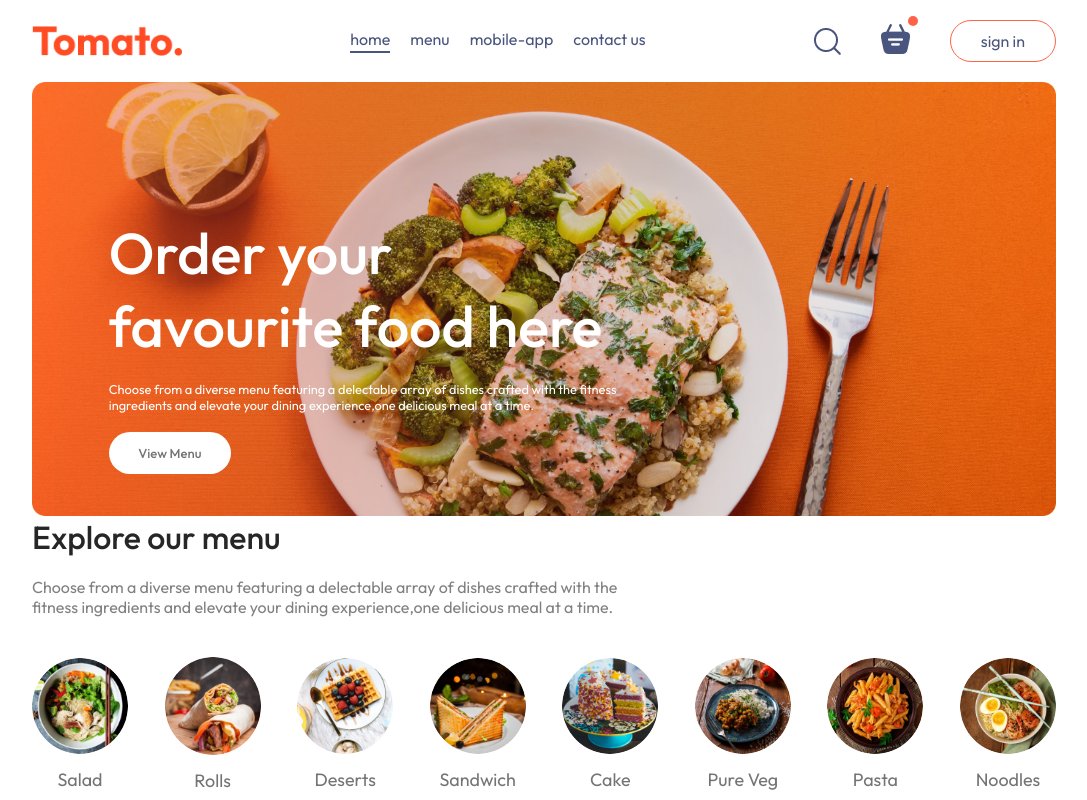
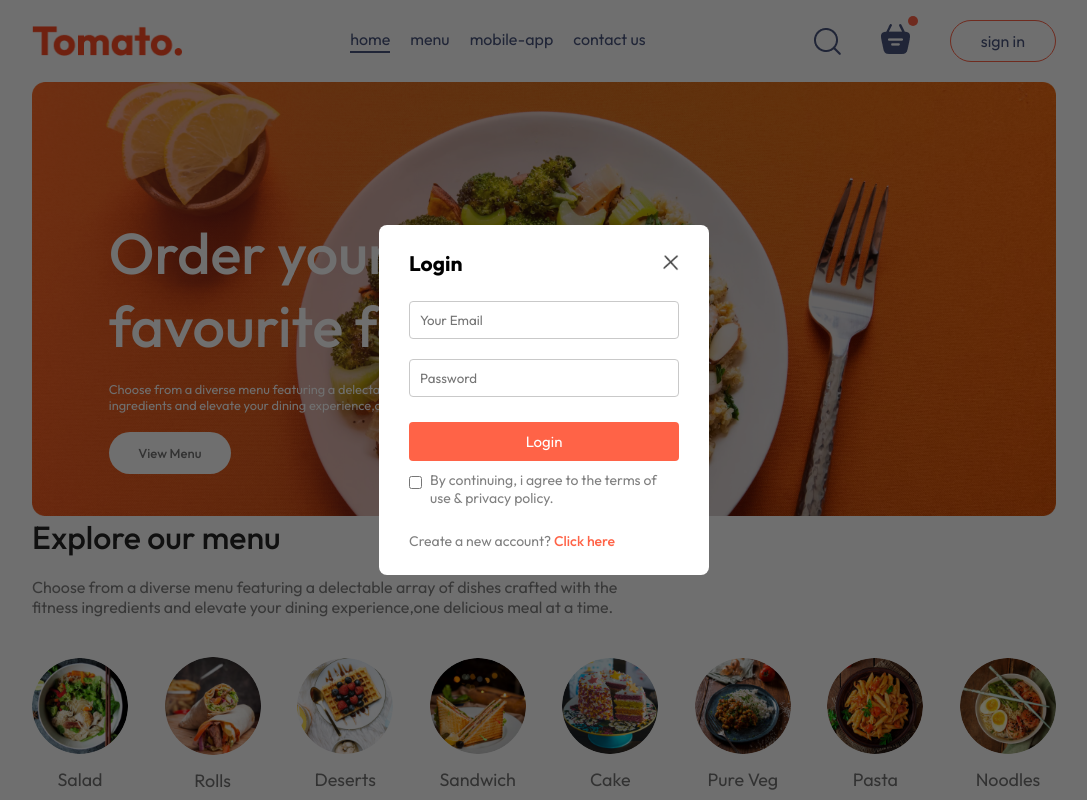
Before and after one commit to mdamir-012/Food_delivery_app, a React (Vite) app in the folder frontend/: page / in a window 1280 px wide. Both pictures are taken after a click on the button "sign in". Shown: the top 800 px of the page, without its empty margins (96-1183 px from the left). Built offline with nearby package versions, Linux system fonts and the light colour scheme.

Commit message:
signup and loginPopup page created and functionality working properly and also css added to it

```diff
--- a/frontend/src/App.jsx
+++ b/frontend/src/App.jsx
@@ -6,12 +6,17 @@
 import PlaceOrder from "./pages/PlaceOrder/PlaceOrder";
 import Home from "./pages/Home/Home";
 import Footer from "./components/Footer/Footer";
+import { useState } from "react";
+import LoginPopup from "./components/LoginPopup/LoginPopup";
 
 const App = () => {
+  const [showLogin,setShowLogin]=useState(false);
+
   return (
     <>
+    {showLogin?<LoginPopup setShowLogin={setShowLogin}/>:<></>}
       <div className="app">
-        <Navbar />
+        <Navbar setShowLogin={setShowLogin} />
         <Routes>
           <Route path="/" element={<Home />} />
           <Route path="/cart" element={<Cart />} />
--- /dev/null
+++ b/frontend/src/components/LoginPopup/LoginPopup.css
@@ -0,0 +1,74 @@
+.Login_popup {
+  position: absolute;
+  z-index: 1;
+  width: 100%;
+  height: 100%;
+  background-color: #00000090;
+  display: grid;
+}
+
+.login_popup_container {
+  place-self: center;
+  width: max(23vw, 330px);
+  color: #808080;
+  background-color: white;
+  display: flex;
+  flex-direction: column;
+  gap: 25px;
+  padding: 25px 30px;
+  border-radius: 8px;
+  font-size: 14px;
+  animation: fadeIn 0.5s;
+}
+
+.login_popup_title {
+  display: flex;
+  justify-content: space-between;
+  align-items: center;
+  color: black;
+}
+
+.login_popup_title img {
+  width: 16px;
+  cursor: pointer;
+}
+
+.login_popup_inputs {
+  display: flex;
+  flex-direction: column;
+  gap: 20px;
+}
+
+.login_popup_inputs input {
+  outline: none;
+  border: 1px solid #c9c9c9;
+  padding: 10px;
+  border-radius: 4px;
+}
+
+.login_popup_container button {
+  border: none;
+  padding: 10px;
+  border-radius: 4px;
+  color: white;
+  background-color: tomato;
+  font-size: 15px;
+  cursor: pointer;
+}
+
+.login_popup_condition{
+    display: flex;
+    align-items: start;
+    gap: 8px;
+    margin-top: -15px;
+}
+
+.login_popup_condition input{
+    margin-top: 5px;
+}
+
+.login_popup_container p span{
+    color: tomato;
+    font-weight: 500;
+    cursor: pointer;
+}
--- /dev/null
+++ b/frontend/src/components/LoginPopup/LoginPopup.jsx
@@ -0,0 +1,34 @@
+// import React from 'react'
+import { useState } from "react";
+import "./LoginPopup.css";
+import { assets } from "../../assets/frontend_assets/assets";
+
+const LoginPopup = ({setShowLogin}) => {
+    const [currentState,setCurrentState]=useState("Login");
+
+  return (
+    <div className="Login_popup">
+      <form  className="login_popup_container">
+        <div className="login_popup_title">
+            <h2>{currentState}</h2>
+            <img onClick={()=>setShowLogin(false)} src={assets.cross_icon} alt="" />
+        </div>
+        <div className="login_popup_inputs">
+        {currentState==="Login"?<></>: <input type="text" placeholder="Your name" required />}
+            <input type="email" placeholder="Your Email" required />
+            <input type="password" placeholder="Password" required />
+        </div>
+        <button>{currentState==="Sign up"?"Create account":"Login"}</button>
+        <div className="login_popup_condition">
+            <input type="checkbox" required />
+            <p>By continuing, i agree to the terms of use & privacy policy.</p>
+        </div>
+        {currentState==="Login"? <p>Create a new account? <span onClick={()=>setCurrentState("Sign up")}>Click here</span></p>
+        : <p>Already have an account? <span onClick={()=>setCurrentState("Login")}>Login here</span></p>}
+
+      </form>
+    </div>
+  )
+}
+
+export default LoginPopup
--- a/frontend/src/components/Navbar/Navbar.jsx
+++ b/frontend/src/components/Navbar/Navbar.jsx
@@ -4,7 +4,7 @@
 import { useState } from "react";
 import { Link } from "react-router-dom";
 
-const Navbar = () => {
+const Navbar = ({setShowLogin}) => {
     const [menu,setMenu]=useState("home")
 
 
@@ -27,7 +27,7 @@
           <img src={assets.basket_icon} alt="" />
           <div className="dot"></div>
         </div>
-        <button>sign in</button>
+        <button onClick={()=>setShowLogin(true)}>sign in</button>
       </div>
 
     </div>
```
